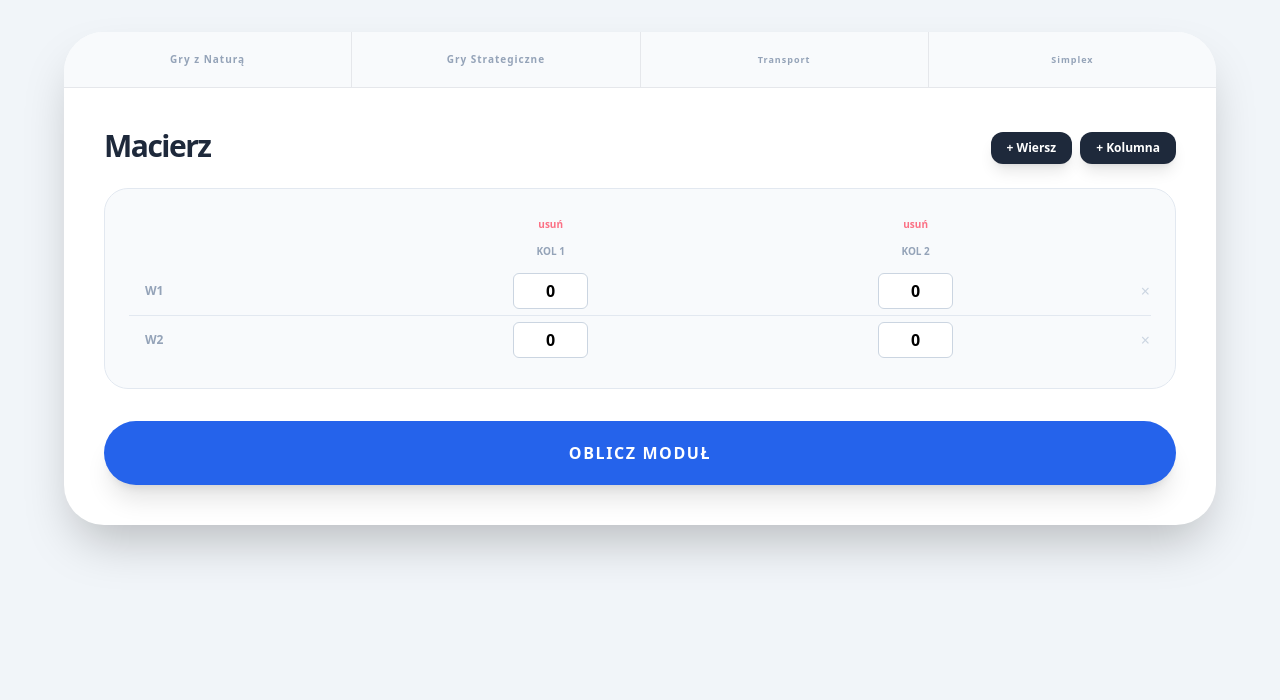
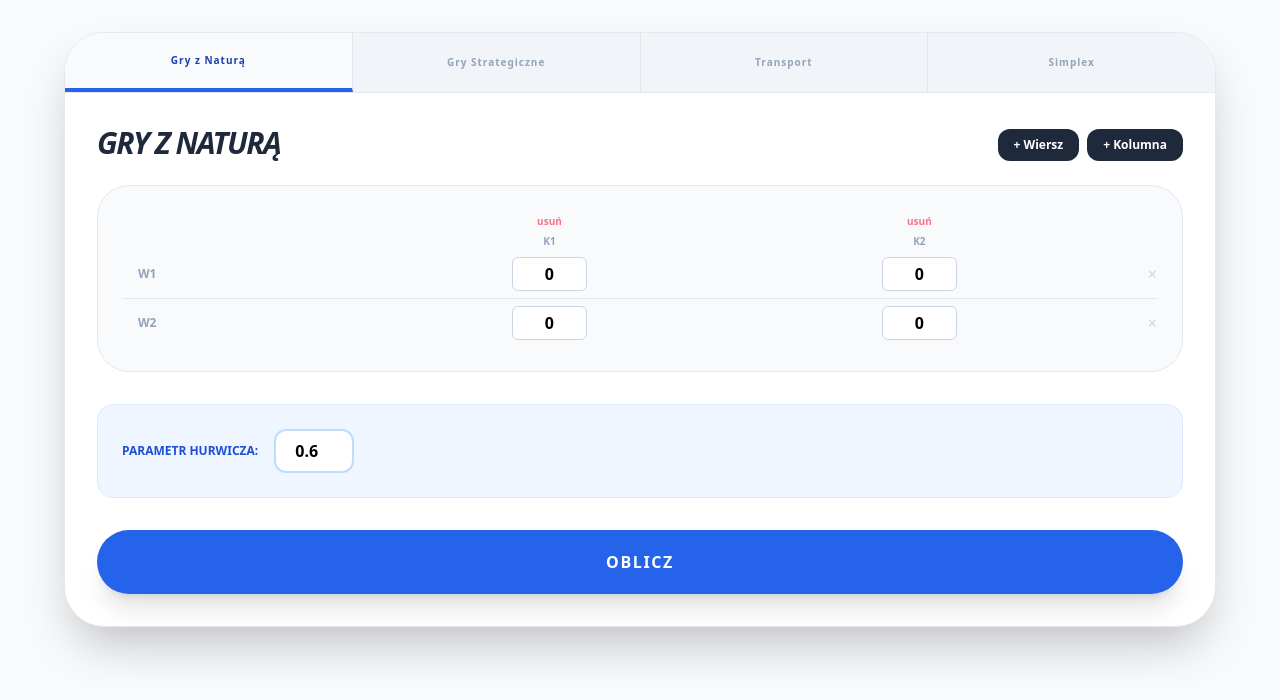
Before and after one commit to podsiadlojakub6-alt/program-bo, a Flask app: page / in a window 1280 px wide. Shown: the top 700 px of the page. Run offline with Flask 3, Linux system fonts and the light colour scheme; some libraries are stand-ins or nearby versions.

Commit message:
Update index.html

```diff
--- a/templates/index.html
+++ b/templates/index.html
@@ -5,137 +5,98 @@
     <title>BO Master Pro</title>
     <script src="https://cdn.tailwindcss.com"></script>
     <style>
-        .input-cell { width: 75px; text-align: center; border: 1px solid #cbd5e1; padding: 5px; border-radius: 6px; font-weight: bold; }
+        .input-cell { width: 75px; text-align: center; border: 1px solid #cbd5e1; padding: 4px; border-radius: 6px; font-weight: bold; }
         .tab-active { border-bottom: 4px solid #2563eb; color: #1e40af; background: #f8fafc; }
-        .panel-nature { background: #0f172a; border-top: 4px solid #3b82f6; }
-        .panel-game { background: #1e293b; border-top: 4px solid #10b981; }
     </style>
 </head>
-<body class="bg-slate-100 min-h-screen p-4 md:p-8">
-    <div class="max-w-6xl mx-auto bg-white rounded-[2.5rem] shadow-2xl overflow-hidden">
-        <div class="flex bg-slate-50 border-b text-[10px] font-black uppercase tracking-widest text-slate-400">
-            <button onclick="setM('nature')" id="b-nature" class="flex-1 py-5 hover:bg-white transition border-r">Gry z Naturą</button>
-            <button onclick="setM('game')" id="b-game" class="flex-1 py-5 hover:bg-white transition border-r">Gry Strategiczne</button>
-            <button onclick="setM('transport')" id="b-transport" class="flex-1 py-4 hover:bg-white transition border-r text-[9px]">Transport</button>
-            <button onclick="setM('simplex')" id="b-simplex" class="flex-1 py-4 hover:bg-white transition text-[9px]">Simplex</button>
+<body class="bg-slate-50 min-h-screen p-4 md:p-8">
+    <div class="max-w-6xl mx-auto bg-white rounded-[2.5rem] shadow-2xl overflow-hidden border">
+        <div class="flex bg-slate-100 border-b text-[10px] font-black uppercase tracking-widest text-slate-400">
+            <button type="button" onclick="setMode('nature')" id="b-nature" class="flex-1 py-5 hover:bg-white transition border-r">Gry z Naturą</button>
+            <button type="button" onclick="setMode('game')" id="b-game" class="flex-1 py-5 hover:bg-white transition border-r">Gry Strategiczne</button>
+            <button type="button" onclick="setMode('transport')" id="b-transport" class="flex-1 py-5 hover:bg-white transition border-r">Transport</button>
+            <button type="button" onclick="setMode('simplex')" id="b-simplex" class="flex-1 py-5 hover:bg-white transition">Simplex</button>
         </div>
 
-        <div class="p-6 md:p-10">
-            <form method="POST">
+        <div class="p-8">
+            <form method="POST" id="mainForm">
                 <input type="hidden" name="mode" id="m" value="{{ mode }}">
 
-                <div class="flex flex-wrap justify-between items-end mb-6 gap-4">
+                <div class="flex justify-between items-end mb-6">
                     <div>
-                        <h2 id="t" class="text-3xl font-black text-slate-800 tracking-tighter">Macierz</h2>
+                        <h2 id="t" class="text-3xl font-black text-slate-800 tracking-tighter uppercase italic">Macierz</h2>
                         {% if results and results.type == 'game' %}
-                        <div class="mt-2 flex gap-4 text-xs font-bold">
-                            <span class="px-2 py-1 bg-blue-100 text-blue-700 rounded">Va (Maximin) = {{results.data.va}}</span>
-                            <span class="px-2 py-1 bg-rose-100 text-rose-700 rounded">Vb (Minimax) = {{results.data.vb}}</span>
+                        <div class="mt-2 flex gap-4 text-[10px] font-bold">
+                            <span class="px-2 py-1 bg-blue-100 text-blue-700 rounded">Va = {{results.data.va}}</span>
+                            <span class="px-2 py-1 bg-rose-100 text-rose-700 rounded">Vb = {{results.data.vb}}</span>
                             <span class="px-2 py-1 {% if results.data.equal %}bg-emerald-100 text-emerald-700{% else %}bg-amber-100 text-amber-700{% endif %} rounded">
-                                {% if results.data.equal %}Va = Vb (Stabilna){% else %}Va ≠ Vb (Niestabilna){% endif %}
+                                {% if results.data.equal %}STABILNA (Va=Vb){% else %}NIESTABILNA (Va≠Vb){% endif %}
                             </span>
                         </div>
                         {% endif %}
                     </div>
                     <div class="flex gap-2">
-                        <button type="button" onclick="aR()" class="bg-slate-800 text-white px-4 py-2 rounded-xl text-xs font-black shadow-lg">+ Wiersz</button>
-                        <button type="button" onclick="aC()" class="bg-slate-800 text-white px-4 py-2 rounded-xl text-xs font-black shadow-lg">+ Kolumna</button>
+                        <button type="button" onclick="addRow()" class="bg-slate-800 text-white px-4 py-2 rounded-xl text-xs font-black">+ Wiersz</button>
+                        <button type="button" onclick="addColumn()" class="bg-slate-800 text-white px-4 py-2 rounded-xl text-xs font-black">+ Kolumna</button>
                     </div>
                 </div>
 
-                <div class="overflow-x-auto mb-8 bg-slate-50 p-6 rounded-3xl border border-slate-200">
-                    <table id="mt" class="w-full">
-                        <thead id="th" class="text-[10px] font-black uppercase text-slate-400">
-                            <tr id="dr"><th></th><th class="p-1"><button type="button" onclick="rC(1)" class="text-rose-400">usuń</button></th><th class="p-1"><button type="button" onclick="rC(2)" class="text-rose-400">usuń</button></th><th></th></tr>
-                            <tr id="hr"><th></th><th class="p-2 text-center">Kol 1</th><th class="p-2 text-center">Kol 2</th><th></th></tr>
+                <div class="overflow-x-auto mb-8 bg-slate-50 p-6 rounded-[2rem] border border-slate-200">
+                    <table id="mt" class="w-full text-center">
+                        <thead id="th" class="text-[10px] font-bold uppercase text-slate-400">
+                            <tr id="dr"><th></th><th class="p-1"><button type="button" onclick="removeCol(1)" class="text-rose-400">usuń</button></th><th class="p-1"><button type="button" onclick="removeCol(2)" class="text-rose-400">usuń</button></th><th></th></tr>
+                            <tr id="hr"><th></th><th>Kolumna 1</th><th>Kolumna 2</th><th></th></tr>
                         </thead>
-                        <tbody id="tb" class="divide-y divide-slate-200 text-center">
-                            <tr><td class="p-4 font-black text-xs text-slate-400 text-left">W1</td><td><input name="cell_0_0" class="input-cell" value="0"></td><td><input name="cell_0_1" class="input-cell" value="0"></td><td class="text-right"><button type="button" onclick="rR(this)" class="text-slate-300 hover:text-rose-500">×</button></td></tr>
-                            <tr><td class="p-4 font-black text-xs text-slate-400 text-left">W2</td><td><input name="cell_1_0" class="input-cell" value="0"></td><td><input name="cell_1_1" class="input-cell" value="0"></td><td class="text-right"><button type="button" onclick="rR(this)" class="text-slate-300 hover:text-rose-500">×</button></td></tr>
+                        <tbody id="tb" class="divide-y divide-slate-200">
+                            <tr><td class="p-4 font-black text-xs text-slate-400 text-left">W1</td><td><input name="cell_0_0" class="input-cell" value="0"></td><td><input name="cell_0_1" class="input-cell" value="0"></td><td class="text-right"><button type="button" onclick="removeRow(this)" class="text-slate-300">×</button></td></tr>
+                            <tr><td class="p-4 font-black text-xs text-slate-400 text-left">W2</td><td><input name="cell_1_0" class="input-cell" value="0"></td><td><input name="cell_1_1" class="input-cell" value="0"></td><td class="text-right"><button type="button" onclick="removeRow(this)" class="text-slate-300">×</button></td></tr>
                         </tbody>
                     </table>
                 </div>
 
                 <div id="opts" class="mb-8 p-6 bg-blue-50 rounded-2xl flex items-center gap-4 border border-blue-100 hidden">
-                    <span class="text-xs font-black text-blue-800 uppercase">Współczynnik Hurwicza:</span>
-                    <input type="number" step="0.1" name="gamma" value="0.6" class="w-20 p-2 border-2 border-blue-200 rounded-xl text-center font-black text-blue-600">
+                    <span class="text-xs font-black text-blue-700 uppercase">Parametr Hurwicza:</span>
+                    <input type="number" step="0.1" name="gamma" value="0.6" class="w-20 p-2 border-2 border-blue-200 rounded-xl text-center font-bold">
                 </div>
 
-                <button type="submit" class="w-full bg-blue-600 text-white font-black py-5 rounded-[2rem] shadow-xl hover:bg-blue-700 transition transform active:scale-95 uppercase tracking-widest">Oblicz Moduł</button>
+                <button type="submit" class="w-full bg-blue-600 text-white font-black py-5 rounded-[2rem] shadow-xl hover:bg-blue-700 transition uppercase tracking-widest">Oblicz</button>
             </form>
 
             {% if results %}
-            <div class="mt-12">
+            <div class="mt-10">
                 {% if results.type == 'nature' %}
-                <div class="panel-nature rounded-[2.5rem] p-10 shadow-2xl text-white">
-                    <h3 class="text-blue-400 font-black mb-8 uppercase tracking-[0.2em] text-xs">Wyniki: Gry z Naturą</h3>
+                <div class="bg-slate-900 rounded-[2.5rem] p-10 shadow-2xl text-white border-t-8 border-blue-500">
+                    <h3 class="text-blue-400 font-bold mb-8 uppercase tracking-widest text-xs">Raport: Gry z Naturą</h3>
                     <div class="grid grid-cols-2 lg:grid-cols-4 gap-8">
-                        <div><p class="text-[10px] text-slate-500 font-bold uppercase mb-2">Wald</p><p class="text-2xl font-black">Wariant {{results.wald}}</p></div>
-                        <div><p class="text-[10px] text-slate-500 font-bold uppercase mb-2">Hurwicz</p><p class="text-2xl font-black">Wariant {{results.hur}}</p></div>
-                        <div><p class="text-[10px] text-slate-500 font-bold uppercase mb-2">Bayes</p><p class="text-2xl font-black">Wariant {{results.bayes}}</p></div>
-                        <div><p class="text-[10px] text-slate-500 font-bold uppercase mb-2">Savage</p><p class="text-2xl font-black">Wariant {{results.sav}}</p></div>
+                        <div><p class="text-[10px] text-slate-500 font-bold mb-2">WALD</p><p class="text-2xl font-black">Wariant {{results.wald}}</p></div>
+                        <div><p class="text-[10px] text-slate-500 font-bold mb-2">HURWICZ</p><p class="text-2xl font-black">Wariant {{results.hur}}</p></div>
+                        <div><p class="text-[10px] text-slate-500 font-bold mb-2">BAYES</p><p class="text-2xl font-black">Wariant {{results.bayes}}</p></div>
+                        <div><p class="text-[10px] text-slate-500 font-bold mb-2">SAVAGE</p><p class="text-2xl font-black">Wariant {{results.sav}}</p></div>
                     </div>
                 </div>
-
                 {% elif results.type == 'game' %}
-                <div class="panel-game rounded-[2.5rem] p-10 shadow-2xl text-white">
-                    <div class="flex justify-between items-center mb-8 border-b border-slate-700 pb-4">
-                        <h3 class="text-emerald-400 font-black uppercase tracking-[0.2em] text-xs">Raport: Gry Strategiczne</h3>
-                        <span class="text-2xl font-black italic">V = {{results.data.va if results.data.equal else results.data.mixed.v if results.data.mixed else '?'}}</span>
+                <div class="grid grid-cols-1 md:grid-cols-2 gap-6 text-white font-bold">
+                    <div class="bg-slate-800 p-8 rounded-[2rem] border-l-8 border-blue-500">
+                        <p class="text-blue-400 text-[10px] uppercase mb-4">Gracz A (Wiersze)</p>
+                        {% if results.data.saddle %}<p class="text-xl">Wybiera W{{results.data.saddle.r}}</p><p class="text-sm text-slate-400">Zysk: {{results.data.va}}</p>
+                        {% elif results.data.mixed %}<p class="text-sm leading-relaxed italic">"Wybieram W1 w {{results.data.mixed.p1_pct}}% i W2 w {{results.data.mixed.p2_pct}}%. Mój średni zysk to {{results.data.mixed.v}}."</p>{% endif %}
                     </div>
-
-                    <div class="grid grid-cols-1 md:grid-cols-2 gap-8">
-                        <div class="bg-slate-800/50 p-6 rounded-3xl border border-blue-500/30">
-                            <div class="flex items-center gap-2 mb-4">
-                                <div class="w-3 h-3 bg-blue-500 rounded-full"></div>
-                                <h4 class="font-black text-blue-400 uppercase text-xs">Gracz A (Wiersze)</h4>
-                            </div>
-                            <div class="space-y-3">
-                                {% if results.data.saddle %}
-                                    <p class="text-lg font-bold">Wybiera: Strategię W{{results.data.saddle.r}}</p>
-                                    <p class="text-sm text-slate-400 italic">"Mój gwarantowany zysk to {{results.data.saddle.v}}."</p>
-                                {% elif results.data.mixed %}
-                                    <div class="space-y-1">
-                                        <p class="text-sm">Wybór W1: <span class="font-black text-blue-400">{{results.data.mixed.p1_pct}}%</span></p>
-                                        <p class="text-sm">Wybór W2: <span class="font-black text-blue-400">{{results.data.mixed.p2_pct}}%</span></p>
-                                    </div>
-                                    <p class="text-sm font-bold mt-4 pt-4 border-t border-slate-700">Średni zysk: {{results.data.mixed.v}}</p>
-                                {% endif %}
-                            </div>
-                        </div>
-
-                        <div class="bg-slate-800/50 p-6 rounded-3xl border border-rose-500/30">
-                            <div class="flex items-center gap-2 mb-4">
-                                <div class="w-3 h-3 bg-rose-500 rounded-full"></div>
-                                <h4 class="font-black text-rose-400 uppercase text-xs">Gracz B (Kolumny)</h4>
-                            </div>
-                            <div class="space-y-3">
-                                {% if results.data.saddle %}
-                                    <p class="text-lg font-bold">Wybiera: Strategię K{{results.data.saddle.c}}</p>
-                                    <p class="text-sm text-slate-400 italic">"Ograniczam moją stratę do {{results.data.saddle.v}}."</p>
-                                {% elif results.data.mixed %}
-                                    <div class="space-y-1">
-                                        <p class="text-sm">Wybór K1: <span class="font-black text-rose-400">{{results.data.mixed.q1_pct}}%</span></p>
-                                        <p class="text-sm">Wybór K2: <span class="font-black text-rose-400">{{results.data.mixed.q2_pct}}%</span></p>
-                                    </div>
-                                    <p class="text-sm font-bold mt-4 pt-4 border-t border-slate-700">Średnia strata: {{results.data.mixed.v}}</p>
-                                {% endif %}
-                            </div>
-                        </div>
+                    <div class="bg-slate-800 p-8 rounded-[2rem] border-l-8 border-rose-500">
+                        <p class="text-rose-400 text-[10px] uppercase mb-4">Gracz B (Kolumny)</p>
+                        {% if results.data.saddle %}<p class="text-xl">Wybiera K{{results.data.saddle.c}}</p><p class="text-sm text-slate-400">Strata: {{results.data.vb}}</p>
+                        {% elif results.data.mixed %}<p class="text-sm leading-relaxed italic">"Wybieram K1 w {{results.data.mixed.q1_pct}}% i K2 w {{results.data.mixed.q2_pct}}%. Moja średnia strata to {{results.data.mixed.v}}."</p>{% endif %}
                     </div>
                 </div>
-
                 {% elif results.type == 'trans' %}
-                <div class="bg-emerald-900 rounded-[2.5rem] p-10 text-white shadow-2xl">
-                    <p class="text-emerald-400 font-black text-xs uppercase mb-4 tracking-widest">Zagadnienie Transportowe</p>
-                    <p class="text-5xl font-black mb-6">Koszt: {{results.data.cost}}</p>
-                    <pre class="bg-black/20 p-6 rounded-2xl font-mono text-xs">{{results.data.alloc}}</pre>
+                <div class="bg-emerald-900 p-10 rounded-[2.5rem] text-white shadow-xl">
+                    <p class="text-emerald-400 font-black text-xs mb-2">KOSZT TRANSPORTU</p>
+                    <p class="text-5xl font-black">{{results.data.cost}}</p>
                 </div>
                 {% elif results.type == 'simplex' %}
-                <div class="bg-blue-900 rounded-[2.5rem] p-10 text-white shadow-2xl">
-                    <p class="text-blue-400 font-black text-xs uppercase mb-4 tracking-widest">Optymalizacja Simplex</p>
-                    <p class="text-5xl font-black mb-6 text-emerald-400">Max Z = {{results.data.obj}}</p>
-                    <div class="flex gap-4">{% for v in results.data.x %}<span class="bg-white/10 px-4 py-2 rounded-xl font-bold">X{{loop.index}} = {{v}}</span>{% endfor %}</div>
+                <div class="bg-blue-900 p-10 rounded-[2.5rem] text-white shadow-xl">
+                    <p class="text-blue-400 font-black text-xs mb-2">OPTIMUM SIMPLEX</p>
+                    <p class="text-4xl font-black text-emerald-400">Z = {{results.data.obj}}</p>
+                    <div class="mt-4 flex gap-4">{% for v in results.data.x %}<span>X{{loop.index}}={{v}}</span>{% endfor %}</div>
                 </div>
                 {% endif %}
             </div>
@@ -144,17 +105,17 @@
     </div>
 
     <script>
-        function setM(m) {
-            document.getElementById('m').value = m;
-            document.getElementById('t').innerText = m === 'nature' ? 'Gry z Naturą' : (m === 'game' ? 'Gry Strategiczne' : m.toUpperCase());
-            document.getElementById('opts').style.display = (m === 'nature') ? 'flex' : 'none';
+        function setMode(mode) {
+            document.getElementById('m').value = mode;
+            document.getElementById('t').innerText = mode === 'nature' ? 'Gry z Naturą' : (mode === 'game' ? 'Gry Strategiczne' : mode.toUpperCase());
+            document.getElementById('opts').style.display = (mode === 'nature') ? 'flex' : 'none';
             document.querySelectorAll('.flex > button').forEach(b => b.classList.remove('tab-active'));
-            document.getElementById('b-' + m).classList.add('tab-active');
-            uN();
+            document.getElementById('b-' + mode).classList.add('tab-active');
+            updateNames();
         }
-        setM('{{mode}}' || 'nature');
+        setMode('{{mode}}' || 'nature');
 
-        function uN() {
+        function updateNames() {
             const m = document.getElementById('m').value;
             const rows = document.querySelectorAll('#tb tr');
             rows.forEach((r, i) => {
@@ -165,4 +126,42 @@
                 r.querySelectorAll('input').forEach((n, j) => n.name = `cell_${i}_${j}`);
             });
             const heads = document.querySelectorAll('#hr th');
-            for (let i = 1; i < heads.length - 1; i
+            for (let i = 1; i < heads.length - 1; i++) {
+                let lbl = (m==='game'?'G2:K':'K') + i;
+                if (m === 'transport' && i === heads.length - 2) lbl = 'PODAŻ';
+                if (m === 'simplex' && i === heads.length - 2) lbl = 'LIMIT';
+                heads[i].innerText = lbl;
+            }
+        }
+        function addRow() {
+            const b = document.getElementById('tb'), c = document.getElementById('hr').cells.length - 2, r = document.createElement('tr');
+            let s = `<td class="p-4 font-black text-xs text-slate-400 text-left"></td>`;
+            for (let i = 0; i < c; i++) s += `<td><input class="input-cell" value="0"></td>`;
+            s += `<td class="text-right"><button type="button" onclick="removeRow(this)" class="text-slate-300">×</button></td>`;
+            r.innerHTML = s; b.appendChild(r); updateNames();
+        }
+        function addColumn() {
+            const dr = document.getElementById('dr'), hr = document.getElementById('hr'), rows = document.querySelectorAll('#tb tr');
+            const nI = hr.cells.length - 1;
+            const thD = document.createElement('th'); thD.className = "p-1"; thD.innerHTML = `<button type="button" onclick="removeCol(${nI})" class="text-rose-400">usuń</button>`;
+            dr.insertBefore(thD, dr.lastElementChild);
+            const thH = document.createElement('th'); thH.className = "p-2";
+            hr.insertBefore(thH, hr.lastElementChild);
+            rows.forEach(r => {
+                const td = document.createElement('td'); td.innerHTML = `<input class="input-cell" value="0">`;
+                r.insertBefore(td, r.lastElementChild);
+            });
+            updateNames();
+        }
+        function removeRow(btn) { if (document.querySelectorAll('#tb tr').length > 1) { btn.closest('tr').remove(); updateNames(); } }
+        function removeCol(i) {
+            const dr = document.getElementById('dr'), hr = document.getElementById('hr'), rows = document.querySelectorAll('#tb tr');
+            if (hr.cells.length > 3) {
+                dr.deleteCell(i); hr.deleteCell(i); rows.forEach(r => r.deleteCell(i));
+                dr.querySelectorAll('button').forEach((b, idx) => b.setAttribute('onclick', `removeCol(${idx + 1})`));
+                updateNames();
+            }
+        }
+    </script>
+</body>
+</html>
```
